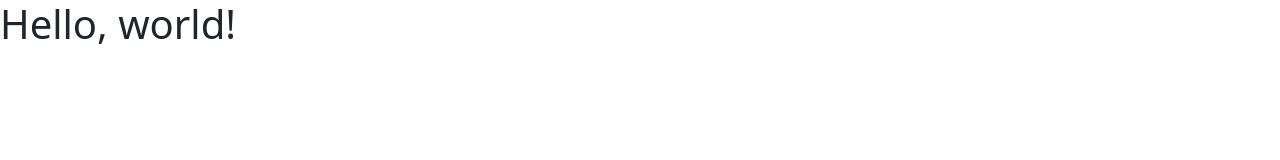
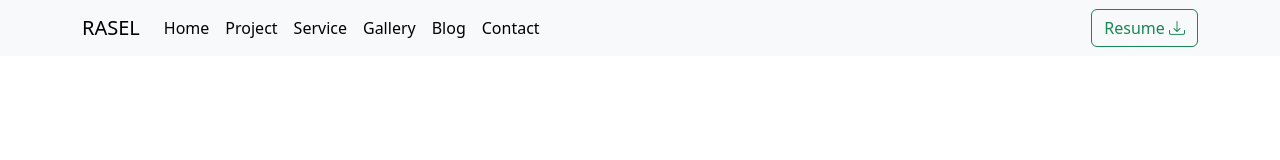
Before and after one commit to tangailelae/rasel, a plain HTML site: page index.html in a window 1280 px wide. Drawn offline with nearby package versions, Linux system fonts and the light colour scheme.

Commit message:
navbar completed

```diff
--- a/index.html
+++ b/index.html
@@ -1,13 +1,62 @@
 <!doctype html>
 <html lang="en">
-  <head>
+
+<head>
     <meta charset="utf-8">
     <meta name="viewport" content="width=device-width, initial-scale=1">
-    <title>Bootstrap demo</title>
-    <link href="https://cdn.jsdelivr.net/npm/bootstrap@5.3.7/dist/css/bootstrap.min.css" rel="stylesheet" integrity="sha384-LN+7fdVzj6u52u30Kp6M/trliBMCMKTyK833zpbD+pXdCLuTusPj697FH4R/5mcr" crossorigin="anonymous">
-  </head>
-  <body>
-    <h1>Hello, world!</h1>
-    <script src="https://cdn.jsdelivr.net/npm/bootstrap@5.3.7/dist/js/bootstrap.bundle.min.js" integrity="sha384-ndDqU0Gzau9qJ1lfW4pNLlhNTkCfHzAVBReH9diLvGRem5+R9g2FzA8ZGN954O5Q" crossorigin="anonymous"></script>
-  </body>
+    <title>Rasel - Web Developer</title>
+    <link href="https://cdn.jsdelivr.net/npm/bootstrap@5.3.7/dist/css/bootstrap.min.css" rel="stylesheet"
+        integrity="sha384-LN+7fdVzj6u52u30Kp6M/trliBMCMKTyK833zpbD+pXdCLuTusPj697FH4R/5mcr" crossorigin="anonymous">
+    <!-- icon -->
+    <link rel="stylesheet" href="https://cdn.jsdelivr.net/npm/bootstrap-icons@1.13.1/font/bootstrap-icons.min.css">
+    <!-- css -->
+    <link rel="stylesheet" href="styles/style.css">
+</head>
+
+<body>
+    <nav class="navbar navbar-expand-lg bg-body-tertiary">
+        <div class="container">
+            <button class="navbar-toggler" type="button" data-bs-toggle="collapse" data-bs-target="#navbarTogglerDemo01"
+                aria-controls="navbarTogglerDemo01" aria-expanded="false" aria-label="Toggle navigation">
+                <span class="navbar-toggler-icon"></span>
+            </button>
+            <div class="collapse navbar-collapse" id="navbarTogglerDemo01">
+                <a class="navbar-brand" href="#">RASEL</a>
+                <ul class="navbar-nav me-auto mb-2 mb-lg-0">
+                    <li class="nav-item">
+                        <a class="nav-link active" aria-current="page" href="#">Home</a>
+                    </li>
+                    <li class="nav-item">
+                        <a class="nav-link active" aria-current="page" href="#">Project</a>
+                    </li>
+                    <li class="nav-item">
+                        <a class="nav-link active" aria-current="page" href="#">Service</a>
+                    </li>
+                    <li class="nav-item">
+                        <a class="nav-link active" aria-current="page" href="#">Gallery</a>
+                    </li>
+                    <li class="nav-item">
+                        <a class="nav-link active" aria-current="page" href="#">Blog</a>
+                    </li>
+                    <li class="nav-item">
+                        <a class="nav-link active" aria-current="page" href="#">Contact</a>
+                    </li>
+
+                </ul>
+                <button class="btn  btn-outline-success">
+                    Resume <i class="bi bi-download"></i>
+                </button>
+            </div>
+        </div>
+    </nav>
+
+    <!-- INTRO -->
+
+
+
+    <script src="https://cdn.jsdelivr.net/npm/bootstrap@5.3.7/dist/js/bootstrap.bundle.min.js"
+        integrity="sha384-ndDqU0Gzau9qJ1lfW4pNLlhNTkCfHzAVBReH9diLvGRem5+R9g2FzA8ZGN954O5Q"
+        crossorigin="anonymous"></script>
+</body>
+
 </html>
```
Also changed, not shown: styles/style.css (added).
